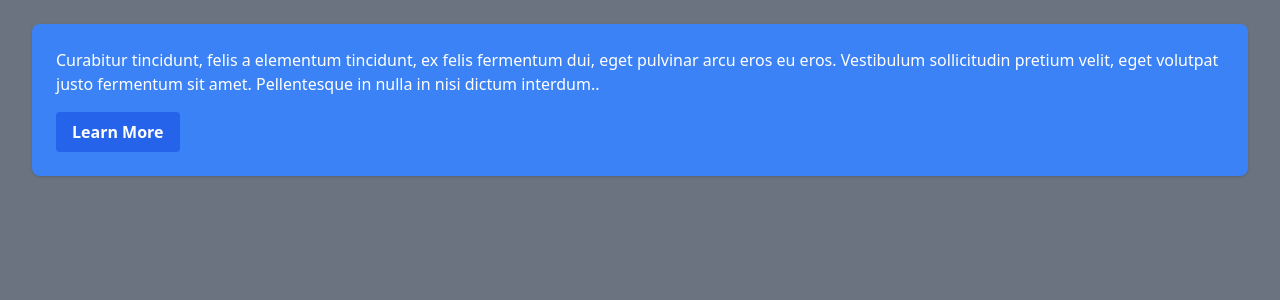
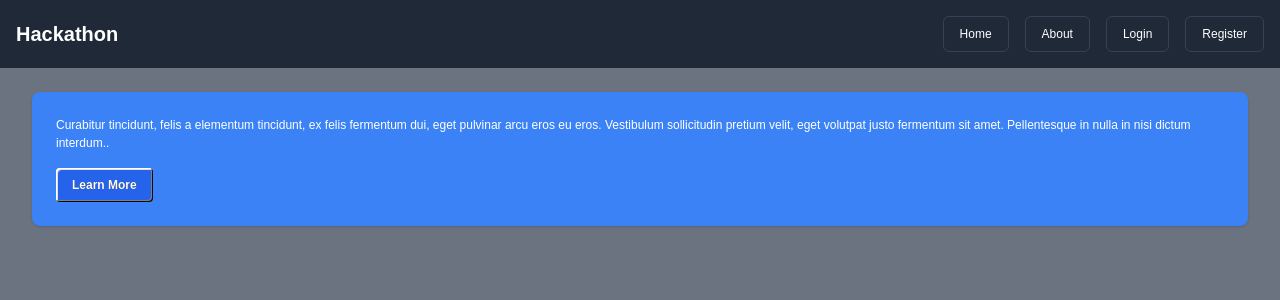
Before and after one commit to tgrey2024/2503-hackathon-team1, a Django app: page / in a window 1280 px wide. Shown: the top 300 px of the page. Run offline with Django 5.2, Linux system fonts and the light colour scheme; some libraries are stand-ins or nearby versions.

Commit message:
Set up base.html template

```diff
--- a/templates/base.html
+++ b/templates/base.html
@@ -8,18 +8,47 @@
 
   {% tailwind_css %}
 
+  <!-- Retro Windows 98 CSS for a nostalgic vibe -->
+  <link rel="stylesheet" href="https://unpkg.com/98.css/dist/98.css" />
+
   {% block extra_css %}{% endblock %}
-
 </head>
 <body class="bg-gray-500 min-h-screen {% if user.is_authenticated %}user-logged-in{% endif %}">
+
+  <!-- Navigation Bar -->
+  <header class="bg-gray-800 text-white">
+    <div class="max-w-7xl mx-auto flex items-center justify-between p-4">
+      <!-- Logo / Site Title -->
+      <div class="flex items-center">
+        <a href="{% url 'home' %}" class="text-xl font-bold hover:text-gray-300">Hackathon</a>
+      </div>
+
+      <!-- Navigation Links in separate boxes -->
+      <nav class="flex space-x-4">
+        <a href="#" class="px-4 py-2 border border-gray-700 rounded-md hover:text-gray-300">Home</a>
+        <a href="#" class="px-4 py-2 border border-gray-700 rounded-md hover:text-gray-300">About</a>
+        {% if user.is_authenticated %}
+          <a href="#" class="px-4 py-2 border border-gray-700 rounded-md hover:text-gray-300">Logout</a>
+        {% else %}
+          <a href="#" class="px-4 py-2 border border-gray-700 rounded-md hover:text-gray-300">Login</a>
+          <a href="#" class="px-4 py-2 border border-gray-700 rounded-md hover:text-gray-300">Register</a>
+        {% endif %}
+      </nav>
+    </div>
+  </header>
+
+
+  <!-- Main Content Area -->
   <main>
     <div class="max-w-7xl mx-auto py-6 sm:px-6 lg:px-8">
       {% block content %}{% endblock %}
     </div>
   </main>
+
   {% block javascript %}
     <script src="{% static 'js/script.js' %}"></script>
     <script src="{% static 'js/flyonui.js' %}"></script>
   {% endblock %}
+
 </body>
 </html>
```
Lines whose indentation alone changed are shown as unchanged.
